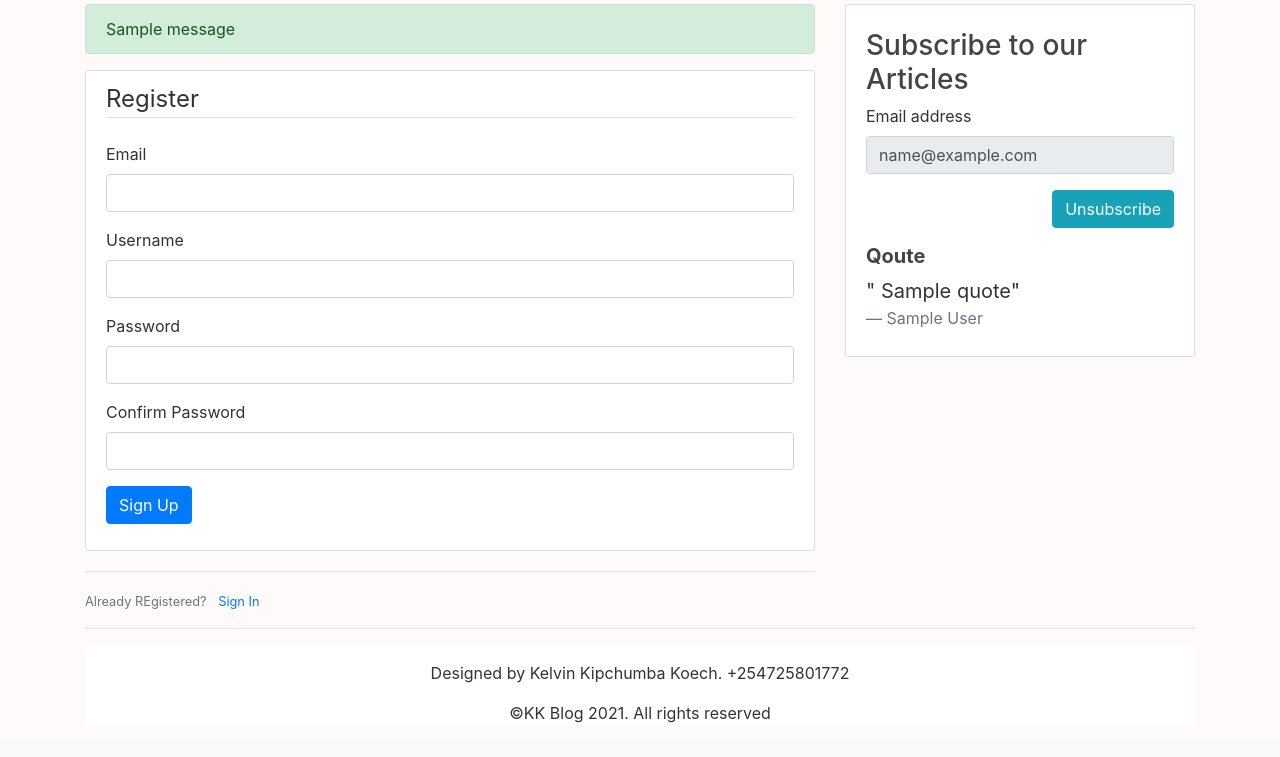
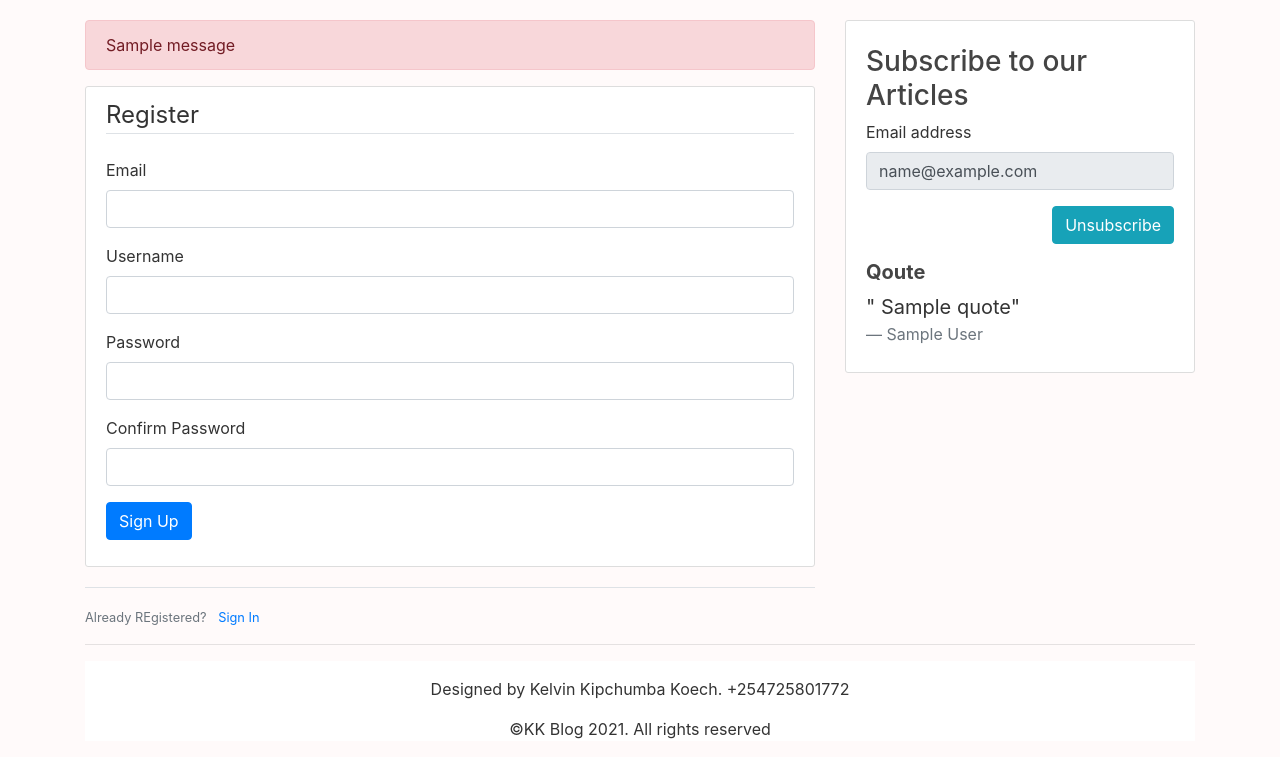
Before and after one commit to k-koech/flask-blog, a Flask app: template app/templates/register.html in a window 1280 px wide. Shown: the part 76-833 px from the top of the page. Before the commit the page ends 799 px from the top, so only its background shows below. Run offline with Flask 2, Linux system fonts and the light colour scheme; a user stored in the database is signed in; tables that the repository leaves empty hold one stand-in row (values such as "Sample post"); the template is opened without the code that fills it: values that come from a table or form of the project are taken from there, most other values are stand-ins (such as "Sample title", 1, 10 or a date in 2020); one stand-in notice (Sample message) is shown; some libraries are stand-ins or nearby versions.

Commit message:
updated login and register template

```diff
--- a/app/templates/register.html
+++ b/app/templates/register.html
@@ -3,13 +3,20 @@
 <div class="row">
 <div class="col-md-8">
 
+<div class="mt-3">
 {% with messages=get_flashed_messages(with_categories=true) %}
     {% if messages %}
-    {% for category, message in messages %}
-        <div class="alert alert-{{ category }}">
-        {{ message }}
-        </div>
-    {% endfor %}
+        {% for category, message in messages %}
+        {% if category==success %}
+            <div class="alert alert-success ">
+            {{ message }}
+            </div>
+        {% else %}
+        <div class="alert alert-danger }}">
+            {{ message }}
+            </div>
+        {%endif%}
+        {% endfor %}
     {% endif %}
 {% endwith %}
 
@@ -82,9 +89,10 @@
         Already REgistered? <a class="ml-2" href="{{ url_for('auth.login') }}">Sign In</a>
     </small>
 </div>
+</div>
 
 </div>
-<div class="col-md-4">
+<div class="col-md-4 mt-3">
 {% block sidebar %}
     {% include 'sidebar.html' %}
 {% endblock %}
```
Also changed, not shown: app/templates/login.html (+5 -3 lines).
